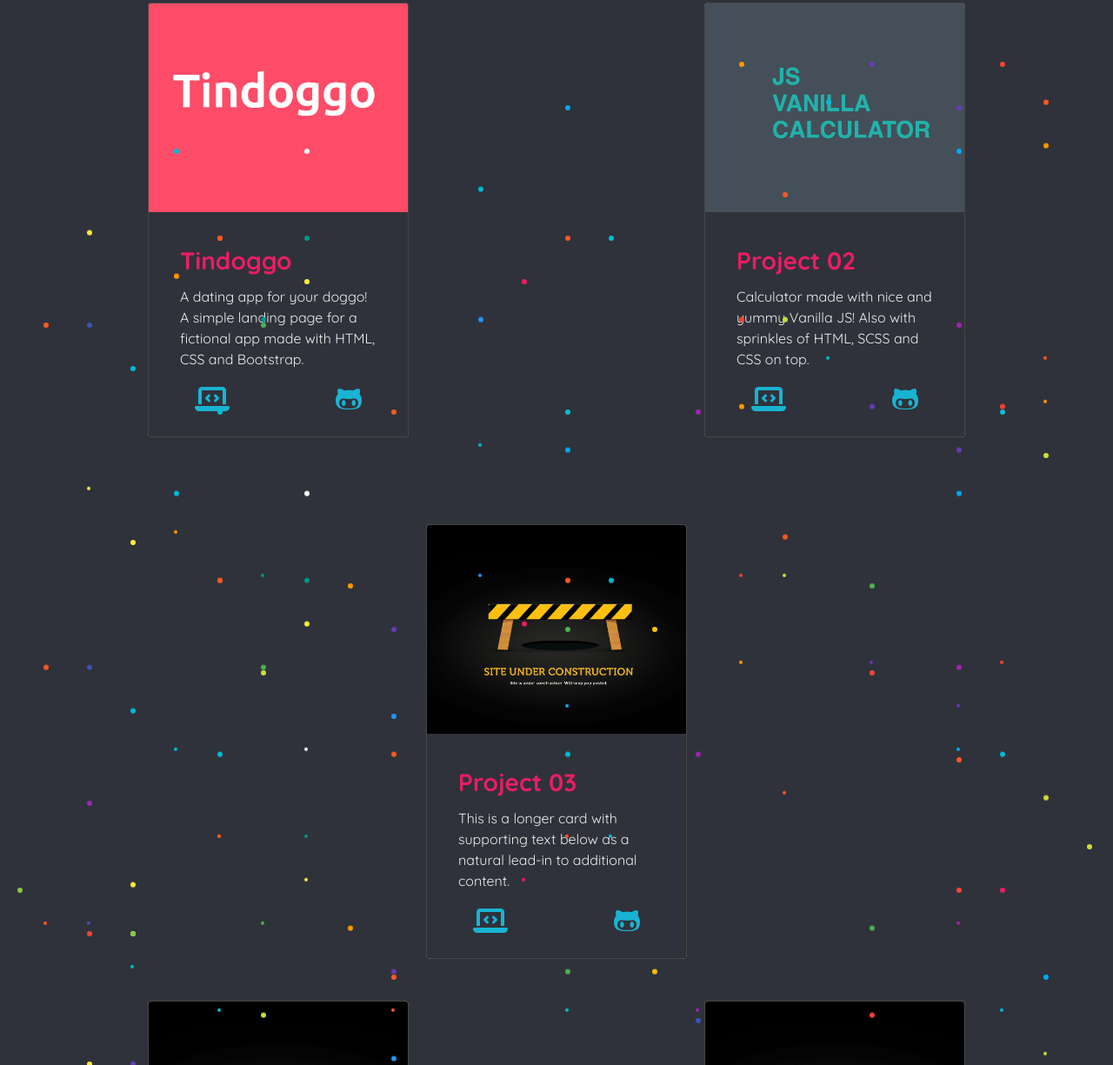
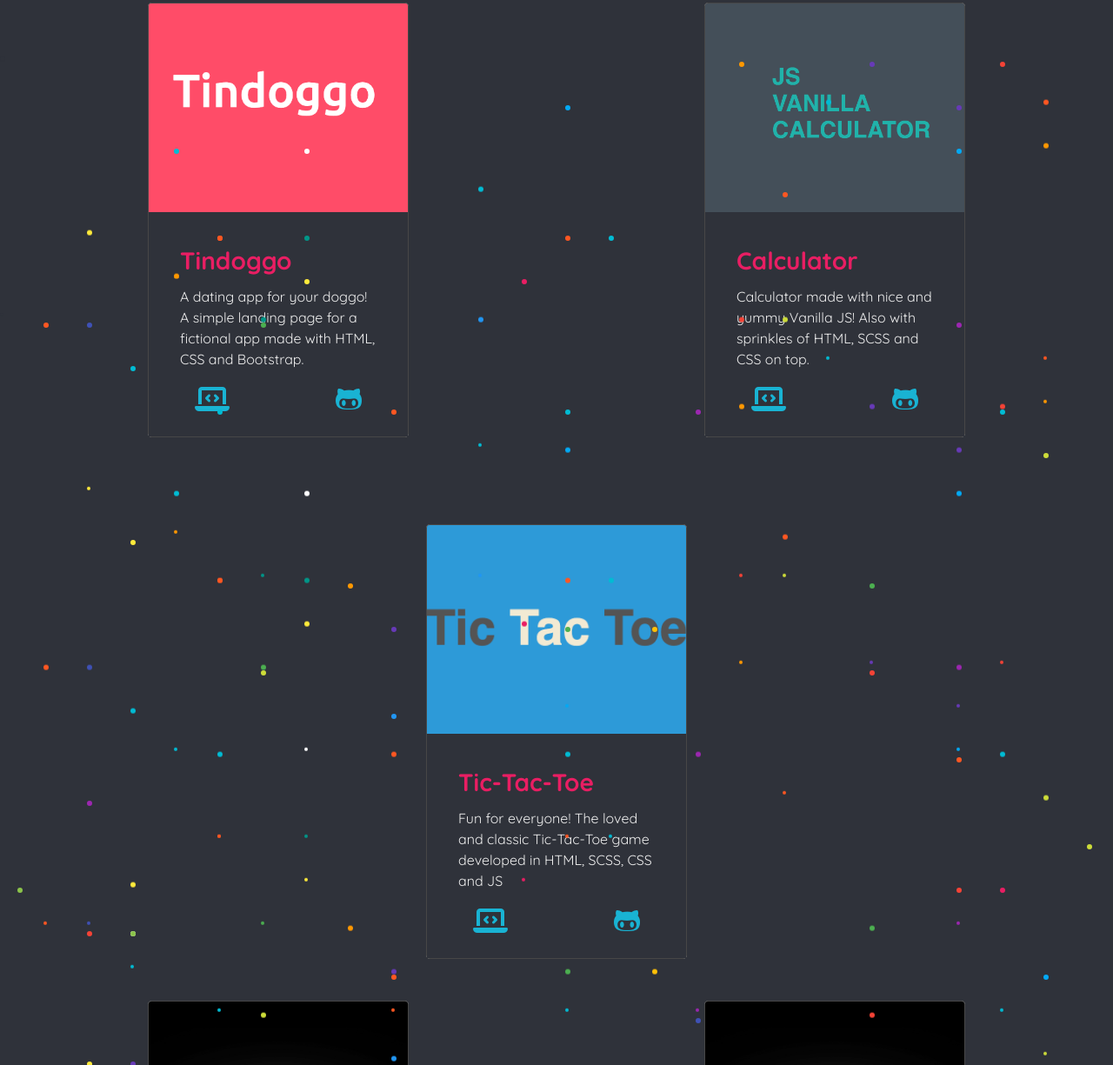
Before and after one commit to marcosmart/my-portfolio, a plain HTML site: page index.html in a window 1280 px wide. Shown: the part 1845-3070 px from the top of the page at 87% size. Drawn offline with nearby package versions, Linux system fonts and the light colour scheme; a web font is replaced by a local one.

Commit message:
added tic tac toe

```diff
--- a/index.html
+++ b/index.html
@@ -123,7 +123,7 @@
                     <article class="card">
                         <img src="./images/calc-logo.png" class="card-img-top" alt="...">
                         <div class="card-body">
-                            <h3 class="card-title">Project 02</h3>
+                            <h3 class="card-title">Calculator</h3>
                             <p class="card-text">Calculator made with nice and yummy Vanilla JS! Also with sprinkles of HTML, SCSS and CSS on top.</p>
                             <div class="project-buttons">
                                 <a href="https://calculator.holamarcos.xyz/" class="btn buton1" target="_blank"><i class="fas fa-laptop-code"></i></a>
@@ -136,14 +136,13 @@
                     <div class="full-card" data-aos="flip-left"
                     data-aos-easing="ease-out-cubic" data-aos-delay="500" data-aos-duration="1000">
                     <article class="card">
-                        <img src="./images/site-under.jpg" class="card-img-top" alt="...">
+                        <img src="./images/ticsmall thumbnail.png" class="card-img-top" alt="...">
                         <div class="card-body">
-                            <h3 class="card-title">Project 03</h3>
-                            <p class="card-text">This is a longer card with supporting text below as a natural lead-in
-                                to additional content.</p>
+                            <h3 class="card-title">Tic-Tac-Toe</h3>
+                            <p class="card-text">Fun for everyone! The loved and classic Tic-Tac-Toe game developed in HTML, SCSS, CSS and JS</p>
                             <div class="project-buttons">
-                                <a href="#" class="btn buton1" target="_blank"><i class="fas fa-laptop-code"></i></a>
-                                <a href="#" class="btn buton2" target="_blank"><i class="fab fa-github-alt"></i></a>
+                                <a href="https://marcosmart.github.io/tic-tac-toe/" class="btn buton1" target="_blank"><i class="fas fa-laptop-code"></i></a>
+                                <a href="https://github.com/marcosmart/tic-tac-toe" class="btn buton2" target="_blank"><i class="fab fa-github-alt"></i></a>
                             </div>
                         </div>
                     </article>
```
Also changed, not shown: images/ticsmall thumbnail.png (added).
